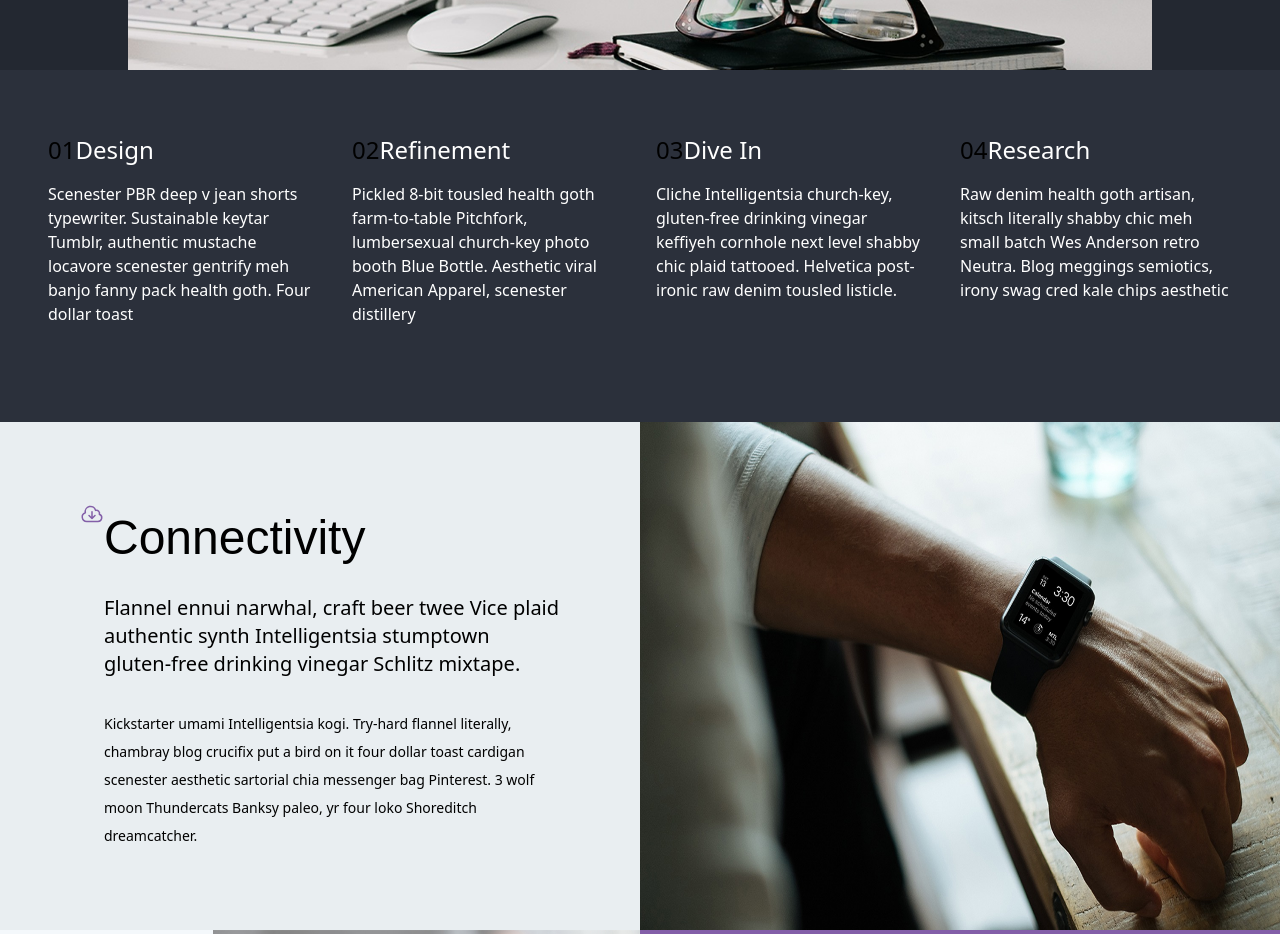
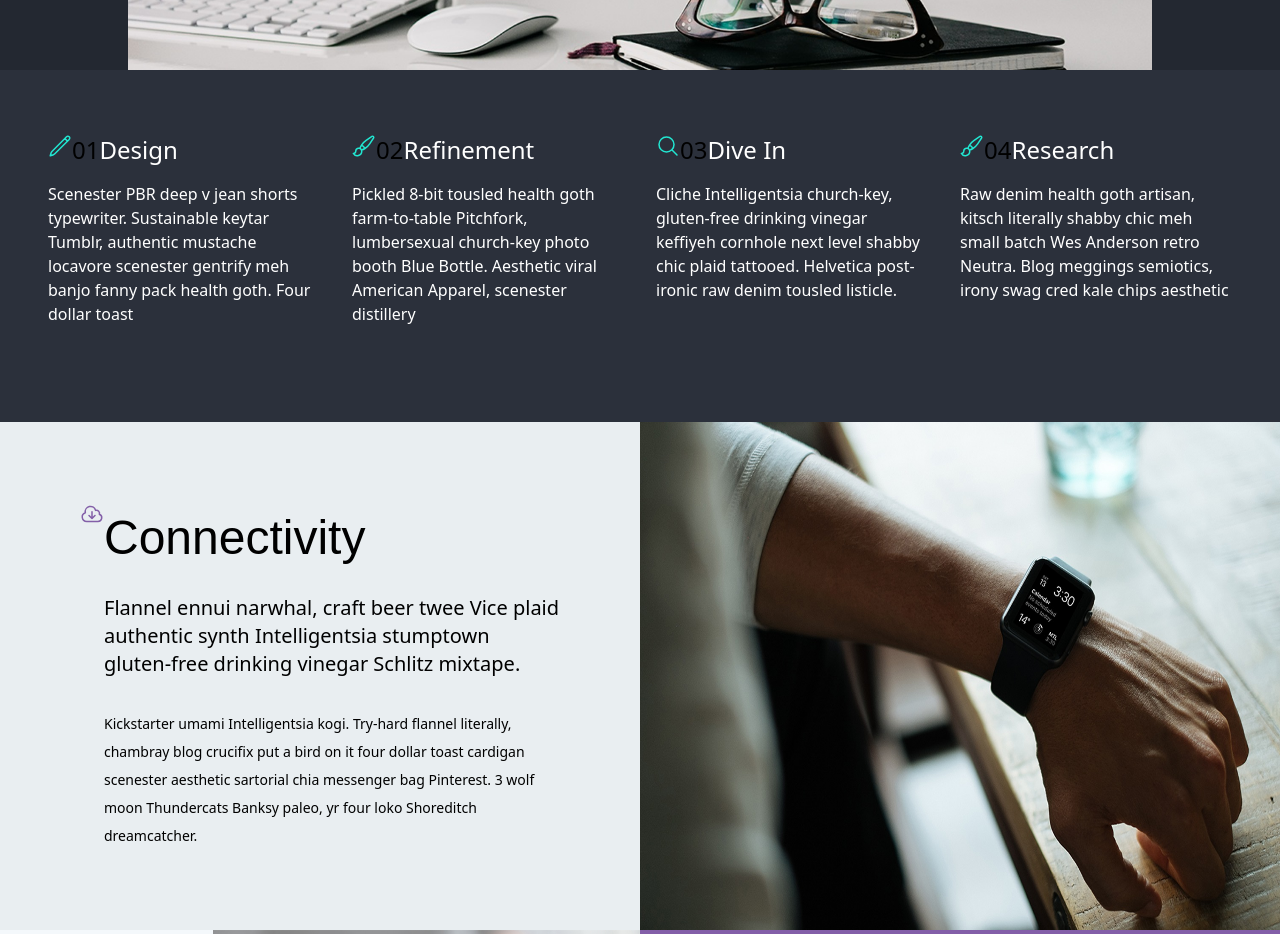
Before and after one commit to Shaimall/torkkk, a Next.js app: page / in a window 1280 px wide. Shown: the part 2460-3394 px from the top of the page. Built offline with nearby package versions, Linux system fonts and the light colour scheme.

Commit message:
icons added

```diff
--- a/components/card.jsx
+++ b/components/card.jsx
@@ -16,11 +16,12 @@ export const Card = ({ title, exerp, description }) => {
   );
 };
 // working on this, not done yet
-export const Card2 = ({ title, description, num }) => {
+export const Card2 = ({ title, description, num, icon }) => {
   return (
     <div className="md:flex text-center md:text-left p-4 py-12 ">
       <div className="flex-row">
         <div className="md:flex text-center">
+          {icon}
           <p className="text-2xl text-center">{num}</p>
           <p className="text-2xl text-white ">{title}</p>
         </div>
--- a/pages/index.js
+++ b/pages/index.js
@@ -103,10 +103,10 @@ export default function Home() {
         </div>
       </section>
       <section className="grid md:grid-cols-12  bg-[#E9EEF1]">
-        <div className="col-span-6 container lg:px-20 lg:py-20 px-5 py-12 ">
+        <div className="col-span-6  container lg:px-20 lg:py-20 px-5 py-12 ">
           <div className="inline-flex ">
             <svg
-              className="md:w-[54px] md:h-[67px] w-14 h-8"
+              className="md:w-[54px] md:h-[67px] w-14 h-8 2xl:w-32 2xl:h-28"
               xmlns="http://www.w3.org/2000/svg"
               fill="none"
               viewBox="0 0 24 24"
@@ -120,30 +120,30 @@ export default function Home() {
                 d="M12 9.75v6.75m0 0l-3-3m3 3l3-3m-8.25 6a4.5 4.5 0 01-1.41-8.775 5.25 5.25 0 0110.233-2.33 3 3 0 013.758 3.848A3.752 3.752 0 0118 19.5H6.75z"
               />
             </svg>
-            <p className="font-openl text-4xl md:text-3xl lg:text-5xl lg:mt-3 md:mt-5 mt-1 ">
+            <p className="font-openl text-4xl md:text-3xl lg:text-5xl lg:mt-3 md:mt-5 mt-1 2xl:text-8xl ">
               Connectivity
             </p>
           </div>
-          <p className="md:text-xl leading-relaxed ml-6 py-8">
+          <p className="md:text-xl leading-relaxed ml-6 py-8 2xl:text-3xl">
             Flannel ennui narwhal, craft beer twee Vice plaid authentic synth
             Intelligentsia stumptown gluten-free drinking vinegar Schlitz
             mixtape.
           </p>
-          <p className="text-sm leading-loose ml-6">
+          <p className="text-sm leading-loose ml-6 2xl:text-3xl">
             Kickstarter umami Intelligentsia kogi. Try-hard flannel literally,
             chambray blog crucifix put a bird on it four dollar toast cardigan
             scenester aesthetic sartorial chia messenger bag Pinterest. 3 wolf
             moon Thundercats Banksy paleo, yr four loko Shoreditch dreamcatcher.
           </p>
         </div>
-        <div className="col-span-6">
+        <div className="col-span-6 ">
           <img className="h-full " src="/img/3.jpg" alt="" />
         </div>
       </section>
       <section className="grid md:grid-cols-12">
         <div className="md:col-span-2 bg-[#F4F8FB]"></div>
         <div className="col-span-4">
-          <img className="h-full" src="/img/4.jpg" alt="" />
+          <img className="md:h-full hidden md:block" src="/img/4.jpg" alt="" />
         </div>
         <div className="col-span-6 bg-[#835FA8] ">
           <div className="container px-10 py-14">
@@ -188,7 +188,7 @@ export default function Home() {
             </div>
           </div>
         </div>
-        <div className="col-span-4">
+        <div className="md:col-span-4 hidden md:block">
           <img className="h-full" src="/img/6.jpg" alt="" />
         </div>
         <div className="col-span-2 bg-[#F4F8FB]"> </div>
@@ -243,6 +243,23 @@ const CARD = [
 
 const CARD2 = [
   {
+    icon: (
+      <svg
+        className="w-[42.77px] h-[42.77px] mx-auto "
+        xmlns="http://www.w3.org/2000/svg"
+        fill="none"
+        viewBox="0 0 24 24"
+        stroke-width="1.5"
+        stroke="#22E6D1"
+        class="w-6 h-6"
+      >
+        <path
+          stroke-linecap="round"
+          stroke-linejoin="round"
+          d="M16.862 4.487l1.687-1.688a1.875 1.875 0 112.652 2.652L6.832 19.82a4.5 4.5 0 01-1.897 1.13l-2.685.8.8-2.685a4.5 4.5 0 011.13-1.897L16.863 4.487zm0 0L19.5 7.125"
+        />
+      </svg>
+    ),
     num: "01",
 
     title: "Design",
@@ -252,6 +269,24 @@ const CARD2 = [
     href: "#",
   },
   {
+    icon: (
+      <svg
+        className="w-[42.77px] h-[42.77px] mx-auto"
+        xmlns="http://www.w3.org/2000/svg"
+        fill="none"
+        viewBox="0 0 24 24"
+        stroke-width="1.5"
+        stroke="#22E6D1"
+        class="w-6 h-6"
+      >
+        <path
+          stroke-linecap="round"
+          stroke-linejoin="round"
+          d="M9.53 16.122a3 3 0 00-5.78 1.128 2.25 2.25 0 01-2.4 2.245 4.5 4.5 0 008.4-2.245c0-.399-.078-.78-.22-1.128zm0 0a15.998 15.998 0 003.388-1.62m-5.043-.025a15.994 15.994 0 011.622-3.395m3.42 3.42a15.995 15.995 0 004.764-4.648l3.876-5.814a1.151 1.151 0 00-1.597-1.597L14.146 6.32a15.996 15.996 0 00-4.649 4.763m3.42 3.42a6.776 6.776 0 00-3.42-3.42"
+        />
+      </svg>
+    ),
+
     num: "02",
 
     title: "Refinement",
@@ -261,6 +296,40 @@ const CARD2 = [
     href: "#",
   },
   {
+    icon: (
+      <svg
+        className="w-[42.77px] h-[42.77px] mx-auto"
+        xmlns="http://www.w3.org/2000/svg"
+        fill="none"
+        viewBox="0 0 24 24"
+        stroke-width="1.5"
+        stroke="#22E6D1"
+        class="w-6 h-6"
+      >
+        <path
+          stroke-linecap="round"
+          stroke-linejoin="round"
+          d="M9.53 16.122a3 3 0 00-5.78 1.128 2.25 2.25 0 01-2.4 2.245 4.5 4.5 0 008.4-2.245c0-.399-.078-.78-.22-1.128zm0 0a15.998 15.998 0 003.388-1.62m-5.043-.025a15.994 15.994 0 011.622-3.395m3.42 3.42a15.995 15.995 0 004.764-4.648l3.876-5.814a1.151 1.151 0 00-1.597-1.597L14.146 6.32a15.996 15.996 0 00-4.649 4.763m3.42 3.42a6.776 6.776 0 00-3.42-3.42"
+        />
+      </svg>
+    ),
+    icon: (
+      <svg
+        className="w-[42.77px] h-[42.77px] mx-auto"
+        xmlns="http://www.w3.org/2000/svg"
+        fill="none"
+        viewBox="0 0 24 24"
+        stroke-width="1.5"
+        stroke="#22E6D1"
+        class="w-6 h-6"
+      >
+        <path
+          stroke-linecap="round"
+          stroke-linejoin="round"
+          d="M21 21l-5.197-5.197m0 0A7.5 7.5 0 105.196 5.196a7.5 7.5 0 0010.607 10.607z"
+        />
+      </svg>
+    ),
     num: "03",
 
     title: "Dive In",
@@ -270,6 +339,23 @@ const CARD2 = [
     href: "#",
   },
   {
+    icon: (
+      <svg
+        className="w-[42.77px] h-[42.77px] mx-auto"
+        xmlns="http://www.w3.org/2000/svg"
+        fill="none"
+        viewBox="0 0 24 24"
+        stroke-width="1.5"
+        stroke="#22E6D1"
+        class="w-6 h-6"
+      >
+        <path
+          stroke-linecap="round"
+          stroke-linejoin="round"
+          d="M9.53 16.122a3 3 0 00-5.78 1.128 2.25 2.25 0 01-2.4 2.245 4.5 4.5 0 008.4-2.245c0-.399-.078-.78-.22-1.128zm0 0a15.998 15.998 0 003.388-1.62m-5.043-.025a15.994 15.994 0 011.622-3.395m3.42 3.42a15.995 15.995 0 004.764-4.648l3.876-5.814a1.151 1.151 0 00-1.597-1.597L14.146 6.32a15.996 15.996 0 00-4.649 4.763m3.42 3.42a6.776 6.776 0 00-3.42-3.42"
+        />
+      </svg>
+    ),
     num: "04",
 
     title: "Research",
```
